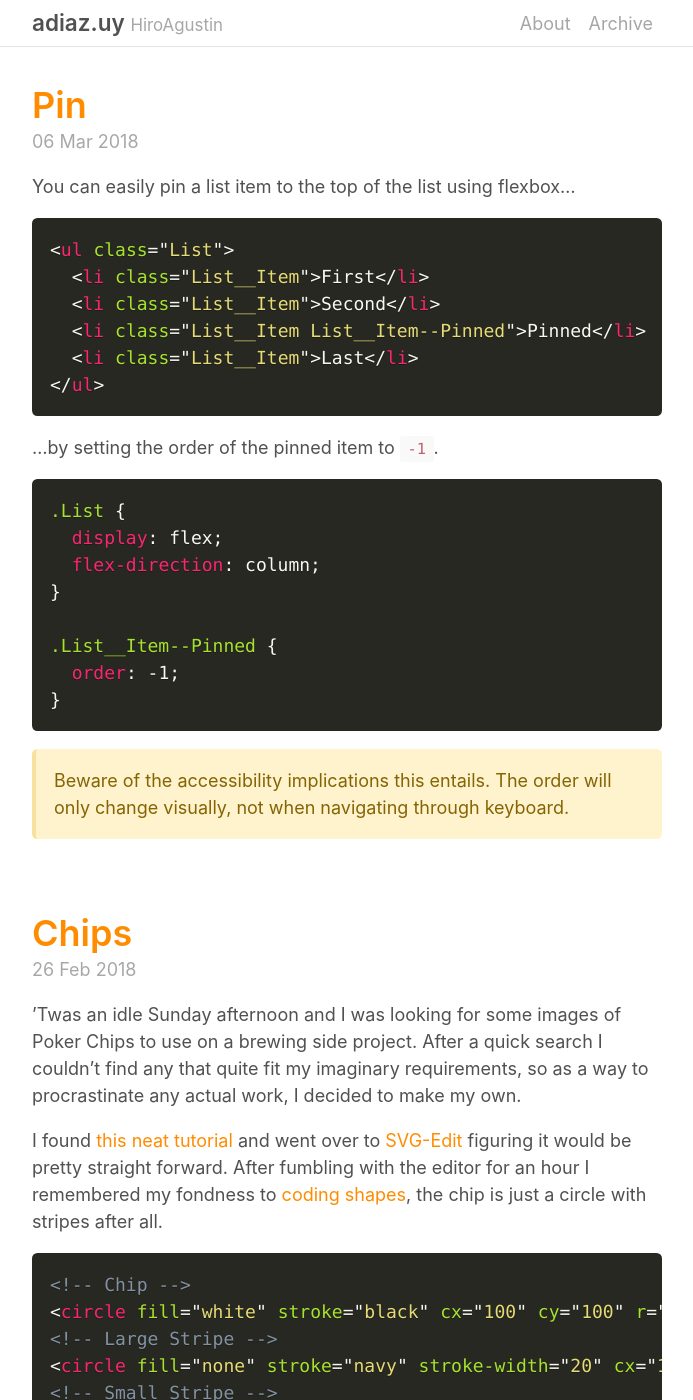
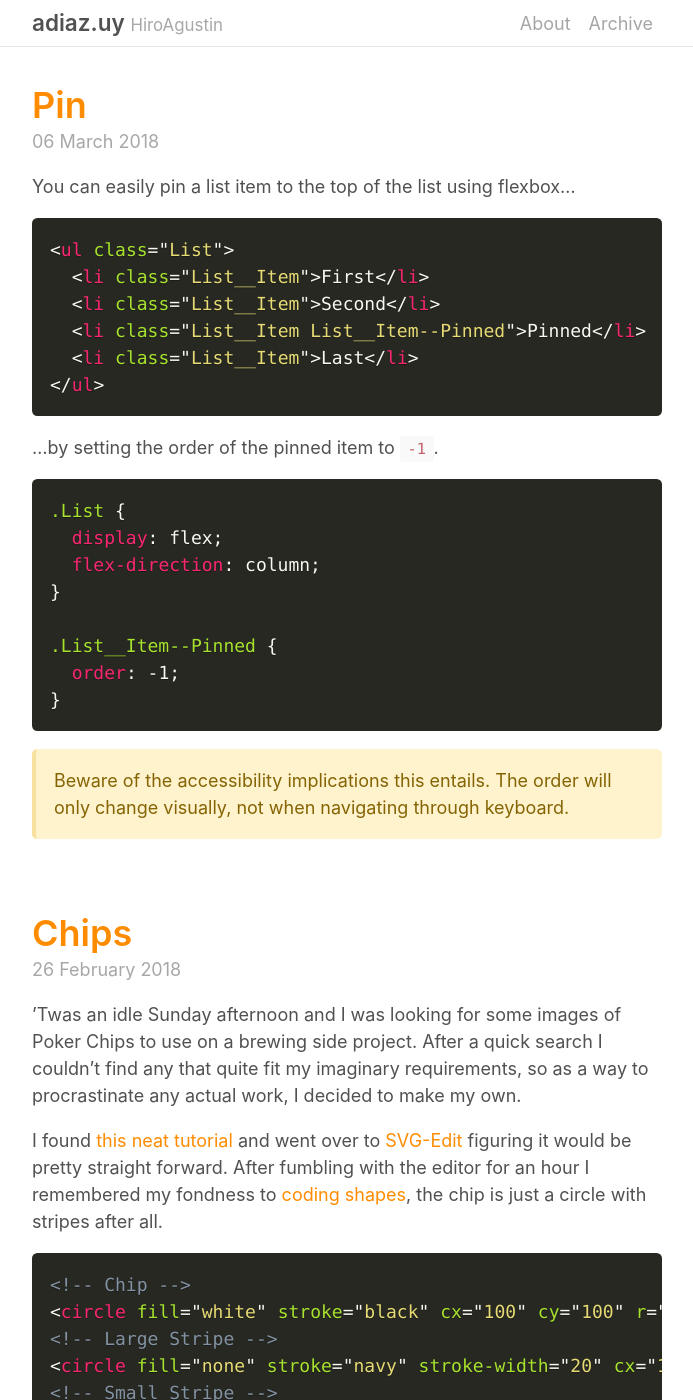
Before and after one commit to HiroAgustin/adiaz.uy-legacy, a Jekyll site: the page built from index.html, in a window 1280 px wide and 1400 px high. Shown: the whole window, without its empty margins (293-986 px from the left). Built offline with Jekyll 4.4.1, drawn with Linux system fonts in a browser that asks for light colours; nearby versions of some CDN libraries; the list of posts is cut into pages by our own code; some of the changed text lies outside the part shown.

Commit message:
Name entire month

```diff
--- a/_layouts/post.html
+++ b/_layouts/post.html
@@ -4,7 +4,9 @@ layout: default
 <article class="Post" itemscope itemtype="https://schema.org/Article">
   <header>
     <h1 class="Post__Title" itemprop="headline">{{ page.title }}</h1>
-    <time class="Post__Date" itemprop="datePublished" datetime="{{ page.date | date_to_xmlschema }}">{{ page.date | date_to_string }}</time>
+    <time class="Post__Date" itemprop="datePublished" datetime="{{ page.date | date_to_xmlschema }}">
+      {{ page.date | date_to_long_string }}
+    </time>
   </header>
   <section itemprop="articleBody">
     {{ content }}
--- a/archive.html
+++ b/archive.html
@@ -8,7 +8,9 @@ title: Archive
     <a class="lead Archive__Item__Link" href="{{ post.url }}">
       {{ post.title }}
     </a>
-    <time class="Archive__Item__Date" datetime="{{ post.date | date_to_xmlschema }}">{{ post.date | date_to_string }}</time>
+    <time class="Archive__Item__Date" datetime="{{ post.date | date_to_xmlschema }}">
+      {{ post.date | date_to_long_string }}
+    </time>
   </li>
   {% endfor %}
 </ul>
--- a/index.html
+++ b/index.html
@@ -11,7 +11,9 @@ title: Home
           {{ post.title }}
         </a>
       </h1>
-      <time class="Post__Date" itemprop="datePublished" datetime="{{ post.date | date_to_xmlschema }}">{{ post.date | date_to_string }}</time>
+      <time class="Post__Date" itemprop="datePublished" datetime="{{ post.date | date_to_xmlschema }}">
+        {{ post.date | date_to_long_string }}
+      </time>
     </header>
     <section itemprop="articleBody">
       {{ post.content }}
```
